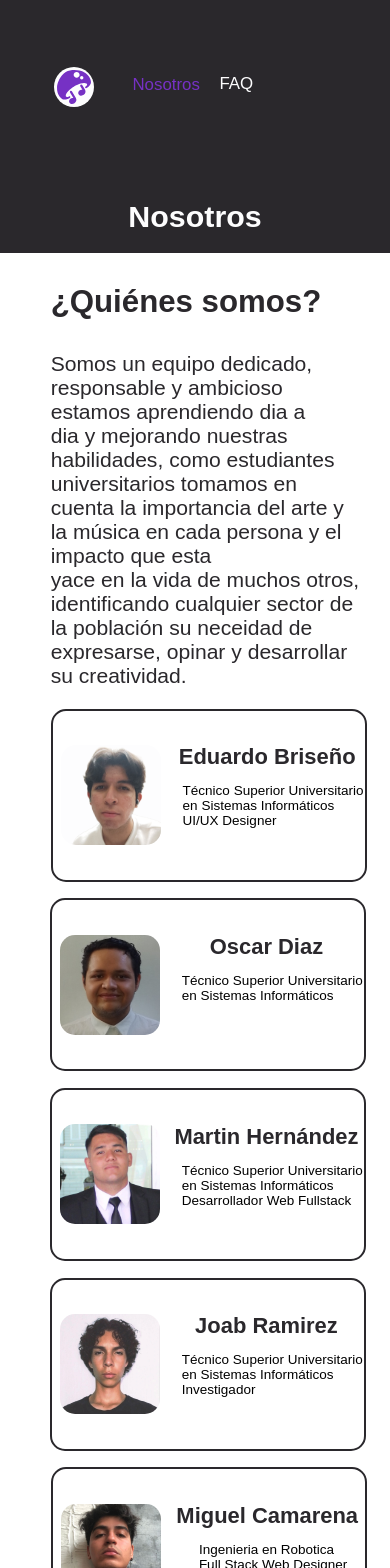
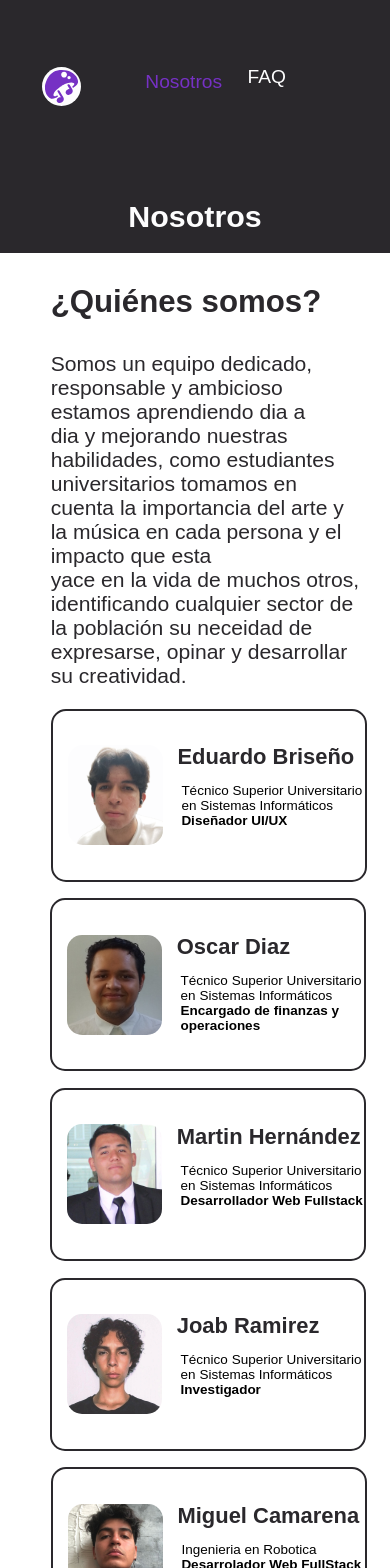
Before and after one commit to itsurvibe/urvibe, a React (Vite) app: page /nosotros in a window 390 px wide. Shown: the top 1568 px of the page. Built offline with nearby package versions, Linux system fonts and the light colour scheme; a web font is replaced by a local one.

Commit message:
Landing Page Production Complete NavBar Mobile And desktop

```diff
--- a/src/Components/Inicio/Inicio.css
+++ b/src/Components/Inicio/Inicio.css
@@ -251,7 +251,6 @@ color: transparent;
   .NosotrosInicio a{
     position: relative;
     top: -0.01;
-    left: -10vw;
   }
 
 
--- a/src/Components/Nheader/HeadeF.css
+++ b/src/Components/Nheader/HeadeF.css
@@ -49,23 +49,26 @@ img{
     display: flex;
 }
 
-.logos{
+.logooss{
     width: 30vw;
     height: 11vh;
     display: flex;
     align-items: center;
-    margin-left: -4vw;
+    margin-top: 1vh;
+    margin-left: 0.7vw;
 }
-.iconos{
+.iconooss{
   width: 3vw;
   height: 6vh;
   position: relative;
   margin-top: 1vh;
 }
 
-.iconos img{
-  width: 3vw;
-  height: 5vh;
+.iconooss img{
+  width: 37px;
+  height: 39px;
+  margin-top: -0.5vh;
+  margin-left: 1vw;
 }
 
 .linkss{
@@ -95,7 +98,7 @@ img{
   color: var(--color-whitePage);
   font-family: "Gabarito", sans-serif;
   font-optical-sizing: auto;
-  font-size: 2vh;
+  font-size: 1.4rem;
 
   margin-right: 4vw;
 }
@@ -164,14 +167,15 @@ img{
         text-align: center;
     }
 
-    .iconos{
+    .iconooss{
         display: flex;
         justify-content: center;
         align-items: center;
         width: 40vw;
         text-align: center;
     }
-    .iconos img{
+    .iconooss img{
+        margin-left: 17vw;
         width: 40px;
         height: 40px;
     }
@@ -199,23 +203,25 @@ img{
 
     .nosotrosPs{
         position: relative;
-        left: -21vw;
-        top: 7.6vh;
+        left: -15vw;
+        top: 8vh;
     }
 
     .nosotrosPs a{
-        font-size: 2vh;
+        font-size: 1.2rem;
     }
 
     .faqPs{
+        overflow: hidden;
+        width: 35%;
         position: relative;
-        left: -1vw;
-        top: 3.5vh;
+        left: 28vw;
+        top: 2.8vh;
     }
 
 
 
     .faqPs a{
-        font-size: 2vh;
+        font-size: 1.4rem;
     }
 }
--- a/src/Components/Nheader/Header.css
+++ b/src/Components/Nheader/Header.css
@@ -44,7 +44,7 @@ img{
     position: absolute;
     width: 45vw;
     height: 5vw;
-    top: 8vh;
+    top: 9vh;
     left: 17vw;
     display: flex;
 }
@@ -59,13 +59,20 @@ img{
 .iconoHeaderNosotros{
   width: 3vw;
   position: relative;
-  margin-top: 1vh;
-  left: -4.2vw;
+  margin-top: 1.9vh;
+  left: -3.6vw;
+}
+
+.logos{
+    margin-top: 1vh;
+}
+.logos a{
+    margin-left: 0.38vw;
 }
 
 .iconoHeaderNosotros img{
-  width: 40px;
-  height: 40px;
+  width: 37px;
+  height: 39px;
 }
 
 .links{
@@ -96,7 +103,7 @@ img{
   color: var(--color-whitePage);
   font-family: "Gabarito", sans-serif;
   font-optical-sizing: auto;
-  font-size: 2vh;
+  font-size: 1.4rem;
 
   margin-right: 4vw;
 }
@@ -178,9 +185,10 @@ img{
     }
 
     .iconoHeaderNosotros img{
-        width: 40px;
-        height: 40px;
-        margin-left: 17vw;
+        width: 39px;
+        height: 39px;
+        margin-top: -6vh;
+        margin-left: 13.2vw;
     }
 
     .logoHeader{
@@ -209,22 +217,22 @@ img{
 
     .nosotrosP{
         position: relative;
-        left: -25vw;
-        top: 7vh;
+        left: -20.5vw;
+        top: 5.5vh;
     }
 
     .nosotrosP a{
-        font-size: 2vh;
+        font-size: 1.2rem;
     }
 
     .faqP{
         position: relative;
-        left: -7vw;
-        top: 2.6vh;
+        left: 0.8vw;
+        top: 0.4vh;
     }
 
     .faqP a{
-        font-size: 2vh;
+        font-size: 1.2rem;
     }
 
 }
--- a/src/Components/Nheader/HeaderF.jsx
+++ b/src/Components/Nheader/HeaderF.jsx
@@ -20,10 +20,10 @@ const HeaderF = () => {
                 <header className='navbars'>
                 <nav className='container-navs'>
                 <section className='logos'>
-                <div className='iconos'>
+                <div className='iconooss'>
                     <img src={LogoIcon} alt="IMagen Page" />
                 </div>
-                <div className='logoss'>
+                <div className='logooss'>
                     {homes.map((home, index) => (
                     <Link key={index} to={home.href}><Logo /></Link>
                     ))}
--- a/src/Components/Nheader/HeaderT.css
+++ b/src/Components/Nheader/HeaderT.css
@@ -44,7 +44,7 @@ img{
     position: absolute;
     width: 45vw;
     height: 5vw;
-    top: 8vh;
+    top: 9vh;
     left: 17vw;
     display: flex;
 }
@@ -54,18 +54,28 @@ img{
     height: 11vh;
     display: flex;
     align-items: center;
-    margin-left: -4vw;
+    margin-left: -3.6vw;
 }
-.iconos{
+.iconosss{
   width: 3vw;
   height: 6vh;
   position: relative;
-  margin-top: 1vh;
+  margin-left: 1vw;
+  margin-top: 2vh;
 }
 
-.iconos img{
-  width: 3vw;
-  height: 5vh;
+.logoss{
+    margin-top: 1vh;
+}
+.logoss a{
+    margin-left: 0.38vw;
+}
+
+.iconosss img{
+  width: 37px;
+  height: 39px;
+  margin-top: -0.9vh;
+  margin-left: 0.4vw;
 }
 
 .linkss{
@@ -95,7 +105,7 @@ img{
   color: var(--color-whitePage);
   font-family: "Gabarito", sans-serif;
   font-optical-sizing: auto;
-  font-size: 2vh;
+  font-size: 1.4rem;
 
   margin-right: 4vw;
 }
@@ -165,19 +175,19 @@ img{
         text-align: center;
     }
 
-    .iconos{
+    .iconosss{
         display: flex;
         justify-content: center;
         align-items: center;
         width: 40vw;
         text-align: center;
     }
-    .iconos img{
+    .iconosss img{
         width: 40px;
         height: 40px;
     }
 
-    .logos{
+    .logoss{
         width: 40vw;
         height: 20vh;
     }
@@ -201,22 +211,22 @@ img{
     .nosotrosPs{
         position: relative;
         left: -21vw;
-        top: 7.3vh;
+        top: 5vh;
     }
 
     .nosotrosPs a{
-        font-size: 2vh;
+        font-size: 5vh;
     }
 
     .faqPs{
         position: relative;
         left: -1vw;
-        top: 3vh;
+        top: 9vh;
     }
 
 
 
     .faqPs a{
-        font-size: 2vh;
+        font-size: 2.7vh;
     }
 }
--- a/src/Components/Nheader/HeaderT.jsx
+++ b/src/Components/Nheader/HeaderT.jsx
@@ -26,8 +26,8 @@ const HeaderT = () => {
                 <header className='navbars'>
                 <nav className='container-navs'>
                 <section className='logos'>
-                <div className='iconos'>
-                    <img src={LogoIcon} alt="IMagen Page" />
+                    <div className='iconosss'>
+                        <img src={LogoIcon} alt="IMagen Page" className='IMGHEADERT' />
                     </div>
                     <div className='logoss'>
                         {homes.map((home, index) => (
--- a/src/Components/quienesSomos/Somos.css
+++ b/src/Components/quienesSomos/Somos.css
@@ -132,14 +132,16 @@
 
 .NombreM{
     width: 25vw;
-    height: 10vh;
+    height: 10.7vh;
     overflow: hidden;
     display: flex;
-    justify-content: center;
+    justify-content: start;
+
     align-items: start;
 }
 
 .NombreM p{
+    margin-left: 2vw;
     font-family: var(--font-family);
     color: var(--blackPage);
     font-weight: 600;
@@ -149,14 +151,15 @@
 
 .puestoM{
     width: 25vw;
-    height: 15vh;
+    height: 13vh;
     overflow: hidden;
     display: flex;
     align-items: start;
-    justify-content: center;
+    justify-content: start;
 }
 
 .puestoM p{
+    margin-left: 2vw;
     font-weight: 200;
     font-family: var(--font-family);
     font-size: 2.6vh;
@@ -224,6 +227,9 @@
     transform: translateY(-5px);
 }
 
+.puestoM span{
+    font-weight: 650;
+}
 
 @media screen and (max-width: 800px) {
     .mainSomos{
@@ -306,7 +312,8 @@
     }
 
     .IMGM img{
-        width: 100px;
+        margin-left: 2vw;
+        width: 95px;
         height: 100px;
     }
 
--- a/src/Components/quienesSomos/Somos.jsx
+++ b/src/Components/quienesSomos/Somos.jsx
@@ -38,7 +38,7 @@ const Somos = () => {
                                         <p>
                                             Técnico Superior Universitario <br />
                                             en Sistemas Informáticos <br />
-                                            UI/UX Designer
+                                            <span>Diseñador UI/UX</span>
                                         </p>
                                     </div>
                                 </div>
@@ -58,7 +58,8 @@ const Somos = () => {
                                     <div className="puestoM">
                                         <p>
                                             Técnico Superior Universitario <br />
-                                            en Sistemas Informáticos
+                                            en Sistemas Informáticos <br />
+                                            <span>Encargado de finanzas y operaciones</span>
                                         </p>
                                     </div>
                                 </div>
@@ -82,7 +83,7 @@ const Somos = () => {
                                         <p>
                                             Técnico Superior Universitario <br />
                                             en Sistemas Informáticos <br />
-                                            Desarrollador Web Fullstack
+                                            <span>Desarrollador Web Fullstack</span>
                                         </p>
                                     </div>
                                 </div>
@@ -103,7 +104,7 @@ const Somos = () => {
                                         <p>
                                             Técnico Superior Universitario <br />
                                             en Sistemas Informáticos <br />
-                                            Investigador
+                                            <span>Investigador</span>
                                         </p>
                                     </div>
                                 </div>
@@ -123,7 +124,7 @@ const Somos = () => {
                                     <div className="puestoM">
                                         <p>
                                             Ingenieria en Robotica <br />
-                                            Full Stack Web Designer
+                                            <span>Desarrolador Web FullStack</span>
                                         </p>
                                     </div>
                                 </div>
```
Lines whose indentation alone changed are shown as unchanged.
